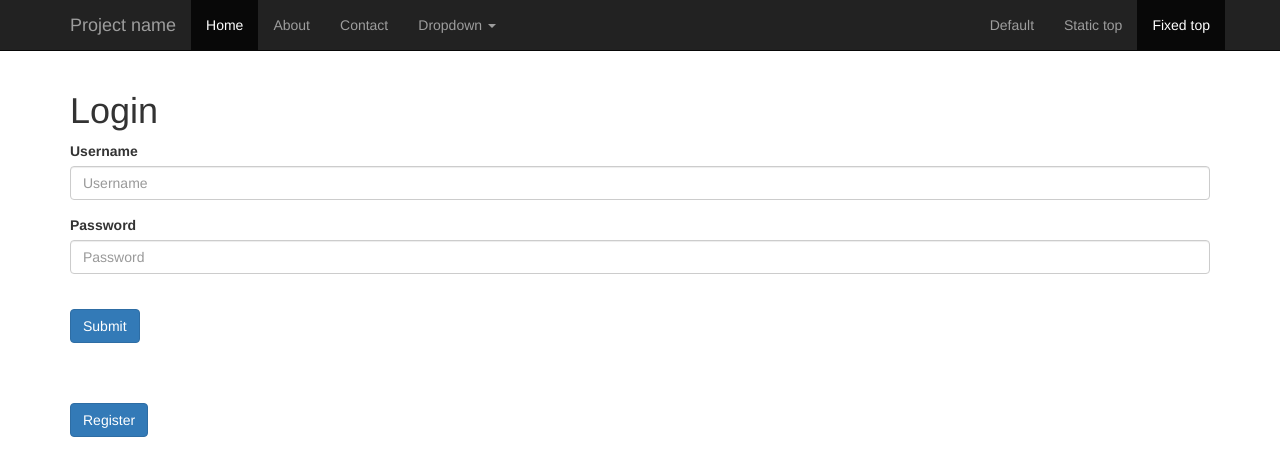
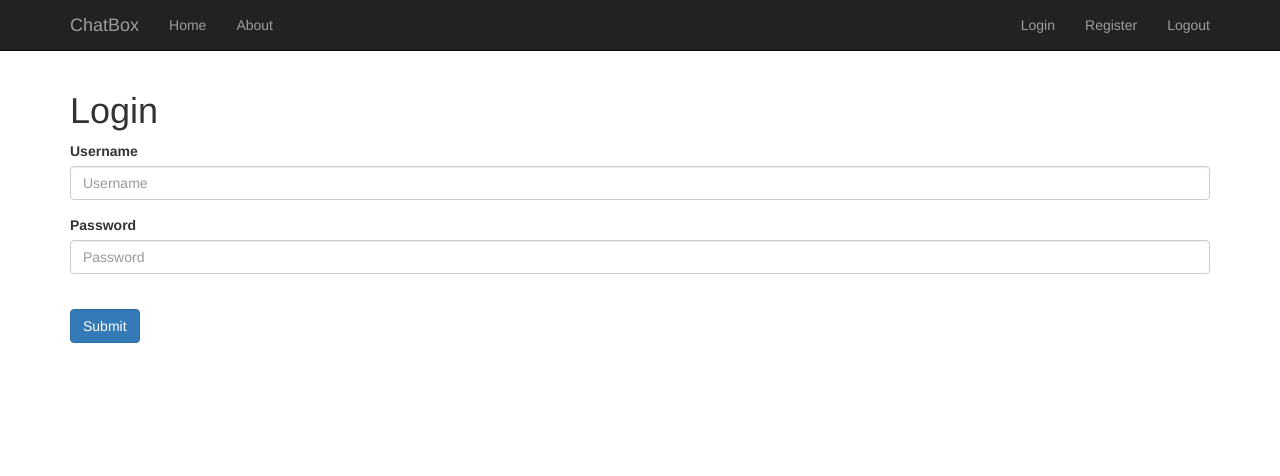
Before and after one commit to Gelato-Papoy/isag-secure-web, a Django app: page / in a window 1280 px wide. Shown: the top 476 px of the page. Run offline with Django 3.2, Linux system fonts and the light colour scheme; some libraries are stand-ins or nearby versions.

Commit message:
add bootstrap complete

```diff
--- a/chater/views.py
+++ b/chater/views.py
@@ -56,7 +56,10 @@ def loginsuccess(request):
 
 def logout(request):
     del request.session['user_id']
-    return HttpResponse("You're logged out.<br><br><a href=\"/\"><button>LOGIN</button></a>")
+    return redirect('/logoutsuccess/')
+
+def logoutsuccess(request):
+    return render(request,'chater/logout.html')
 
 def register(request):
     return render(request,'chater/register.html')
--- a/secure_chat_web/templates/chater/index.html
+++ b/secure_chat_web/templates/chater/index.html
@@ -27,30 +27,17 @@
                 <span class="icon-bar"></span>
                 <span class="icon-bar"></span>
             </button>
-            <a class="navbar-brand" href="#">Project name</a>
+            <a class="navbar-brand">ChatBox</a>
         </div>
         <div id="navbar" class="navbar-collapse collapse">
             <ul class="nav navbar-nav">
-                <li class="active"><a href="#">Home</a></li>
+                <li><a href="/">Home</a></li>
                 <li><a href="#about">About</a></li>
-                <li><a href="#contact">Contact</a></li>
-                <li class="dropdown">
-                    <a href="#" class="dropdown-toggle" data-toggle="dropdown" role="button" aria-haspopup="true" aria-expanded="false">Dropdown <span class="caret"></span></a>
-                    <ul class="dropdown-menu">
-                        <li><a href="#">Action</a></li>
-                        <li><a href="#">Another action</a></li>
-                        <li><a href="#">Something else here</a></li>
-                        <li role="separator" class="divider"></li>
-                        <li class="dropdown-header">Nav header</li>
-                        <li><a href="#">Separated link</a></li>
-                        <li><a href="#">One more separated link</a></li>
-                    </ul>
-                </li>
             </ul>
             <ul class="nav navbar-nav navbar-right">
-                <li><a href="../navbar/">Default</a></li>
-                <li><a href="../navbar-static-top/">Static top</a></li>
-                <li class="active"><a href="./">Fixed top <span class="sr-only">(current)</span></a></li>
+                <li><a href="/login/">Login</a></li>
+                <li><a href="/register/">Register</a></li>
+                <li><a href="/logout/">Logout</a></li>
             </ul>
         </div><!--/.nav-collapse -->
     </div>
--- a/secure_chat_web/templates/chater/login.html
+++ b/secure_chat_web/templates/chater/login.html
@@ -16,7 +16,5 @@
             <br>
             <button type="submit" class="btn btn-primary">Submit</button>
         </form>
-        <br><br><br>
-        <a href="/register/"><button type="button" class="btn btn-primary">Register</button></a>
 
 {% endblock %}
--- a/secure_chat_web/urls.py
+++ b/secure_chat_web/urls.py
@@ -27,6 +27,7 @@ urlpatterns = [
     url(r'^registersuccess/', chater.views.registersuccess),
     url(r'^register/', chater.views.register),
     url(r'^logout/', chater.views.logout),
+    url(r'^logoutsuccess/', chater.views.logoutsuccess),
     url(r'^listmsg/', chater.views.listMessage),
     url(r'^test/', chater.views.index)
 ]
```
Also changed, not shown: secure_chat_web/templates/chater/listmessage.html (+13 -4 lines), secure_chat_web/templates/chater/logout.html (added, +8 -0 lines), db.sqlite3.
